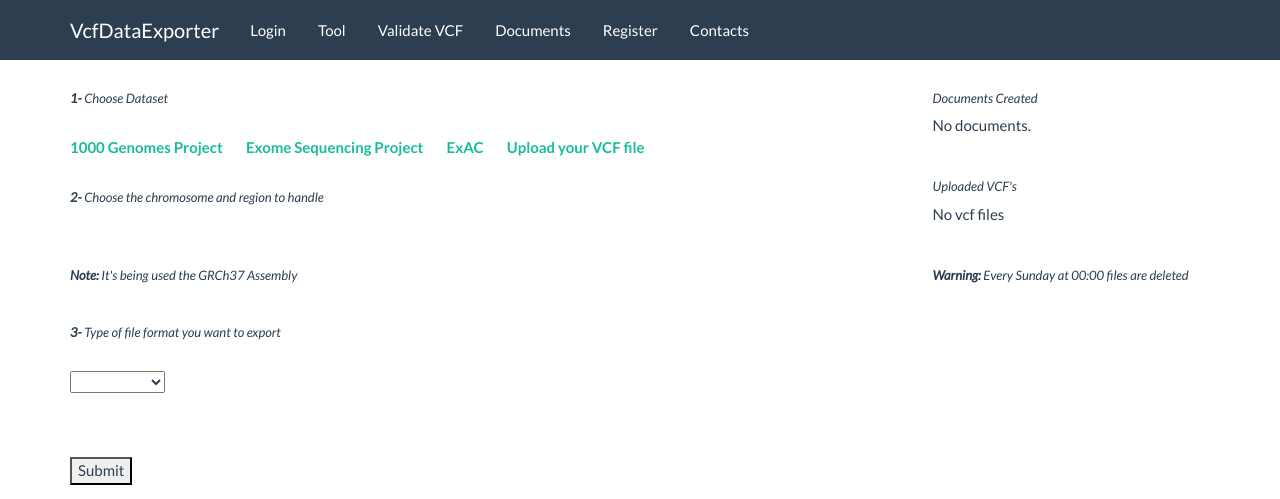
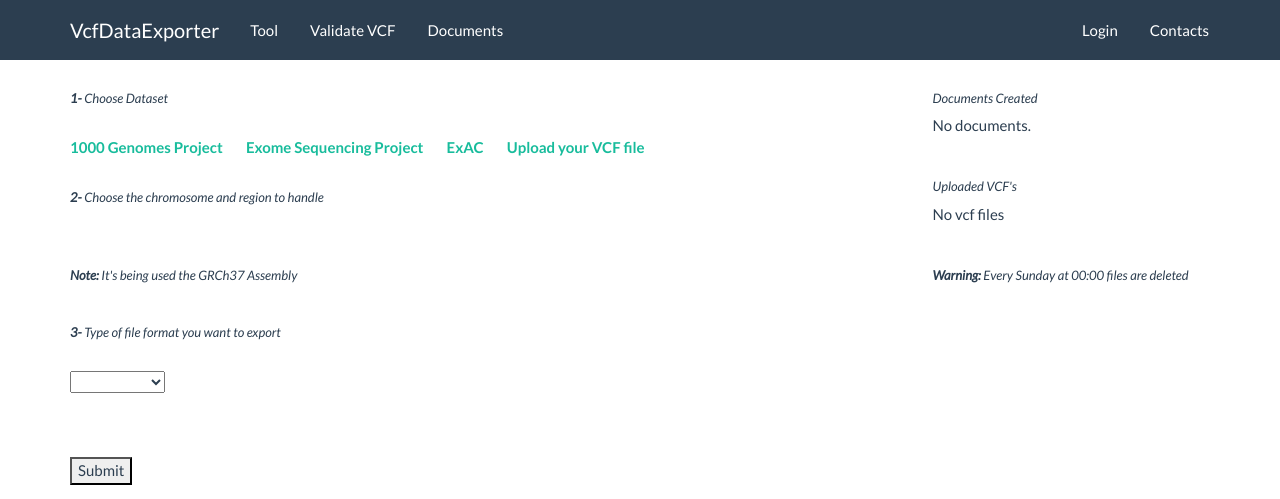
Before and after one commit to raqsilva/VCFDataExporter, a Django app: template polls/template/polls/esp.html in a window 1280 px wide. Shown: the top 499 px of the page. Run offline with Django 3.2, Linux system fonts and the light colour scheme; the template is opened without the code that fills it, so the values that code supplies are empty; some libraries are stand-ins or nearby versions.

Commit message:
updating templates

```diff
--- a/polls/template/polls/base.html
+++ b/polls/template/polls/base.html
@@ -31,6 +31,17 @@
         </div>
         <div class="navbar-collapse collapse" id="navbar-main">
           <ul class="nav navbar-nav">
+            <li>
+              <a href="{% url 'polls.views.GP_view' %}">Tool</a>
+            </li>
+            <li>
+              <a href="{% url 'polls.views.validate_view' %}">Validate VCF</a>
+            </li>
+            <li>
+              <a href="{% url 'polls.views.result' %}">Documents</a>
+            </li>
+            </ul>
+            <ul class="nav navbar-nav navbar-right">
             {% if user.is_authenticated %}
             <li>
               <a href="{% url 'pytera.views.logout' %}">Logout</a>
@@ -41,19 +52,7 @@
             </li>
             {% endif %}
             <li>
-              <a href="{% url 'polls.views.GP_view' %}">Tool</a>
-            </li>
-            <li>
-              <a href="{% url 'polls.views.validate_view' %}">Validate VCF</a>
-            </li>
-            <li>
-              <a href="{% url 'polls.views.result' %}">Documents</a>
-            </li>
-            <li>
-              <a href="{% url 'pytera.views.register_user' %}">Register</a>
-            </li>
-            <li>
-              <a href="#">Contacts</a>
+            <a href="#">Contacts</a>
             </li>
             </ul>
         </div>
--- a/polls/template/polls/index.html
+++ b/polls/template/polls/index.html
@@ -1,6 +1,7 @@
 {% extends 'polls/base.html' %}
 
 {% block content %}
+
 <div class="page-header" id="banner">
     <div class="row">
     <ul class="nav nav-tabs">
@@ -26,5 +27,4 @@
   </div>
 </div>
 
-
 {% endblock %}
--- a/polls/template/polls/login.html
+++ b/polls/template/polls/login.html
@@ -51,6 +51,8 @@
 											<div class="col-lg-12">
 												<div class="text-center">
 													<a href="{% url 'pytera.views.reset' %}" tabindex="5" class="forgot-password">Forgot Password?</a>
+													<br>
+													<a href="{% url 'pytera.views.register_user' %}" tabindex="5" >Register</a>
 												</div>
 											</div>
 										</div>
```
